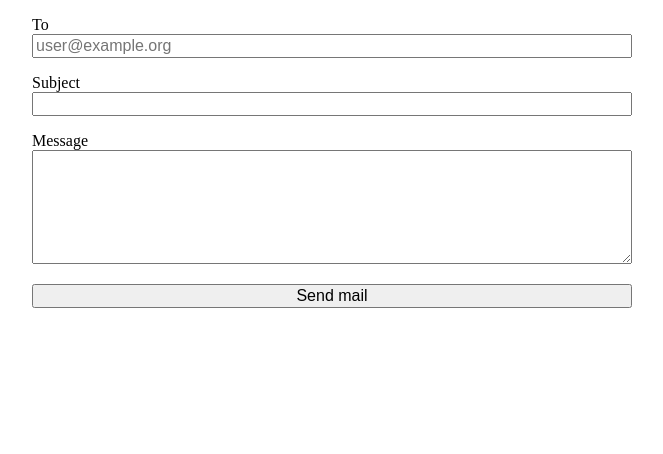
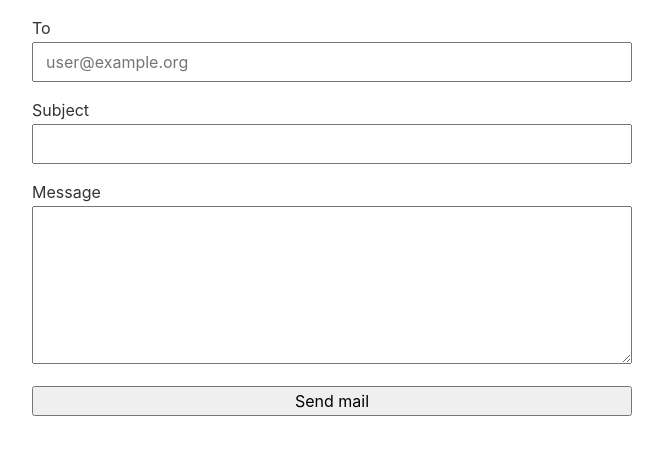
Before and after one commit to blueimp/wdio, a plain HTML site: page src/html/index.html in a window 1280 px wide. Shown: the whole page, without its empty margins (308-971 px from the left). Drawn offline with Linux system fonts and the light colour scheme.

Commit message:
Improve page layout.

```diff
--- a/src/html/index.html
+++ b/src/html/index.html
@@ -5,16 +5,36 @@
     <title>Send mail</title>
     <meta name="viewport" content="width=device-width,initial-scale=1" />
     <style>
+      body {
+        font-family: -apple-system, BlinkMacSystemFont, 'Segoe UI', Roboto,
+          'Helvetica Neue', Arial, sans-serif;
+        font-size: 16px;
+        line-height: 1.5;
+        color: #333;
+        margin: 0;
+      }
       div {
         max-width: 600px;
         margin: auto;
+        padding: 0 16px;
       }
+      label {
+        display: inline-block;
+        margin-bottom: 2px;
+      }
+      button,
       input,
-      textarea,
-      button {
+      textarea {
+        font-family: inherit;
+        font-size: inherit;
+        line-height: inherit;
         width: 100%;
-        font-size: 16px;
         box-sizing: border-box;
+      }
+      input[type='text'],
+      input[type='email'],
+      textarea {
+        padding: 6px 12px;
       }
     </style>
   </head>
```
Also changed, not shown: src/html/sent.html (+13 -0 lines).
